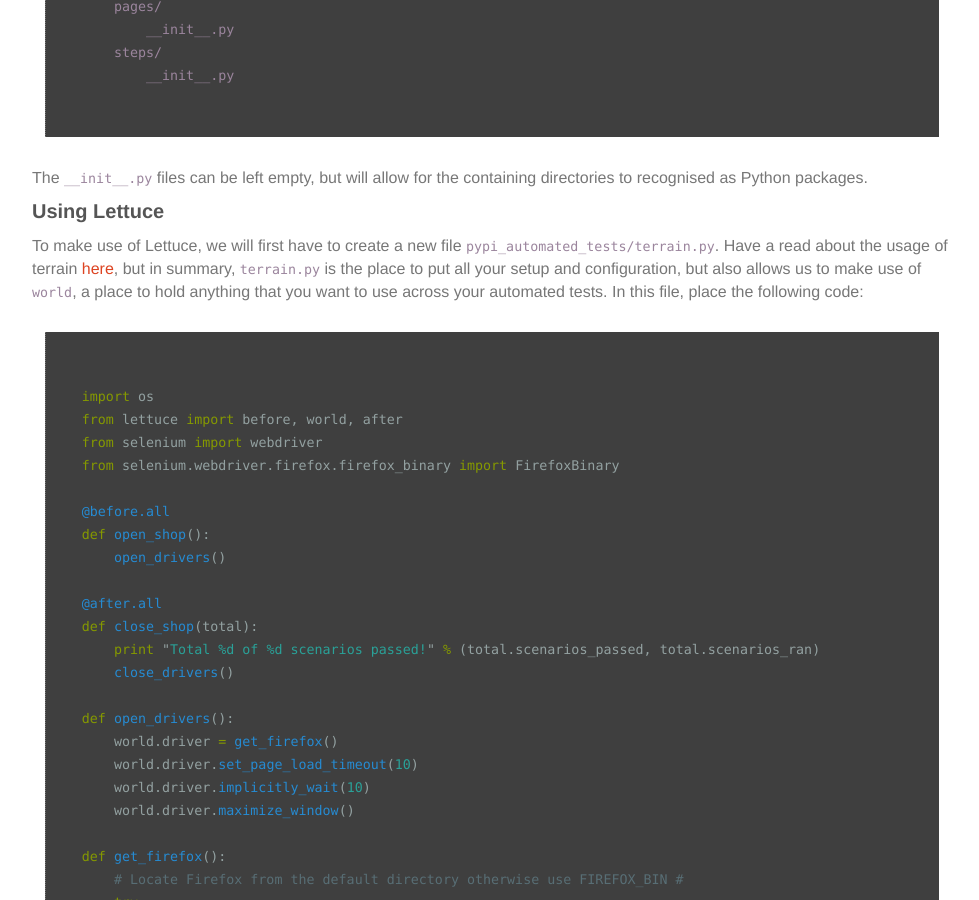
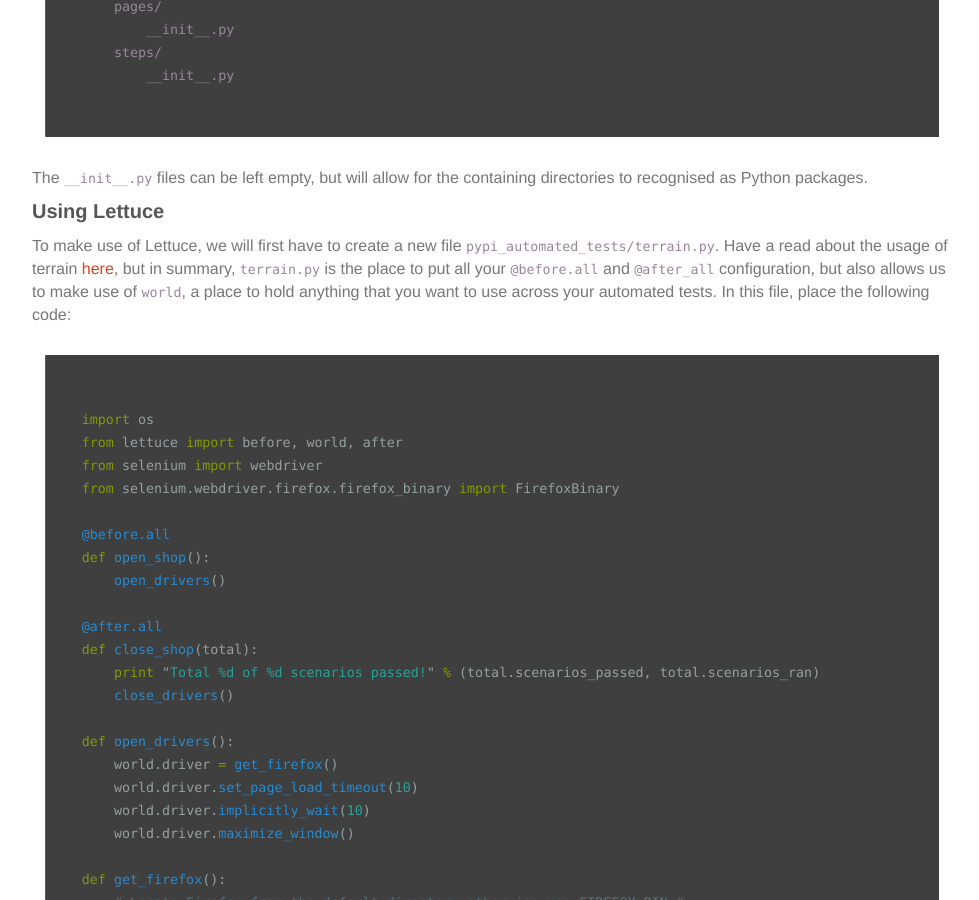
Before and after one commit to the-creative-tester/blog, a Jekyll site: the page built from _posts/2015-11-10-Python-Web-Browser-Automation-Lettuce.md, in a window 1280 px wide and 900 px high, scrolled down 1658 px. Shown: the whole window, without its empty margins (148-1127 px from the left). Built offline with Jekyll 4.4.1, drawn with Linux system fonts in a browser that asks for light colours; nearby versions of some CDN libraries.

Commit message:
update blog posts

````diff
--- a/_posts/2015-11-10-Python-Web-Browser-Automation-Lettuce.md
+++ b/_posts/2015-11-10-Python-Web-Browser-Automation-Lettuce.md
@@ -72,7 +72,7 @@
 
 ### Using Lettuce
 
-To make use of Lettuce, we will first have to create a new file ```pypi_automated_tests/terrain.py```.  Have a read about the usage of terrain [here](http://lettuce.it/reference/terrain.html), but in summary, ```terrain.py``` is the place to put all your setup and configuration, but also allows us to make use of ```world```, a place to hold anything that you want to use across your automated tests.  In this file, place the following code:
+To make use of Lettuce, we will first have to create a new file ```pypi_automated_tests/terrain.py```.  Have a read about the usage of terrain [here](http://lettuce.it/reference/terrain.html), but in summary, ```terrain.py``` is the place to put all your ```@before.all``` and ```@after_all``` configuration, but also allows us to make use of ```world```, a place to hold anything that you want to use across your automated tests.  In this file, place the following code:
 
 >
 ~~~ python
````
Also changed, not shown: _posts/2016-04-25-Python-Web-Browser-Automation-Behave.md (+1 -1 lines).
